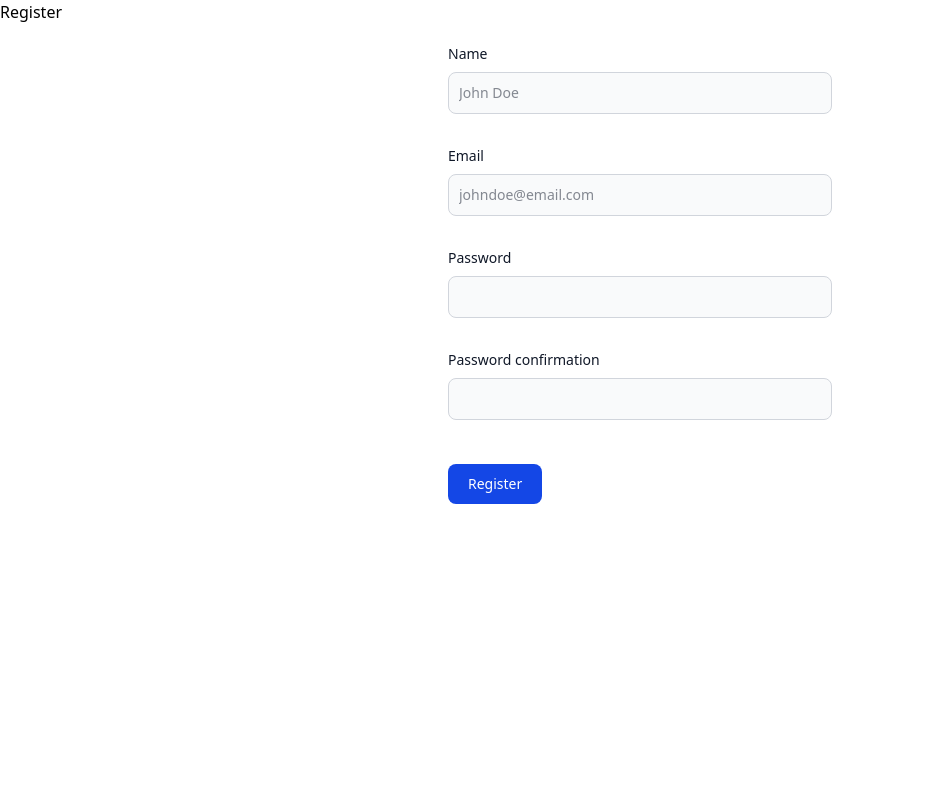
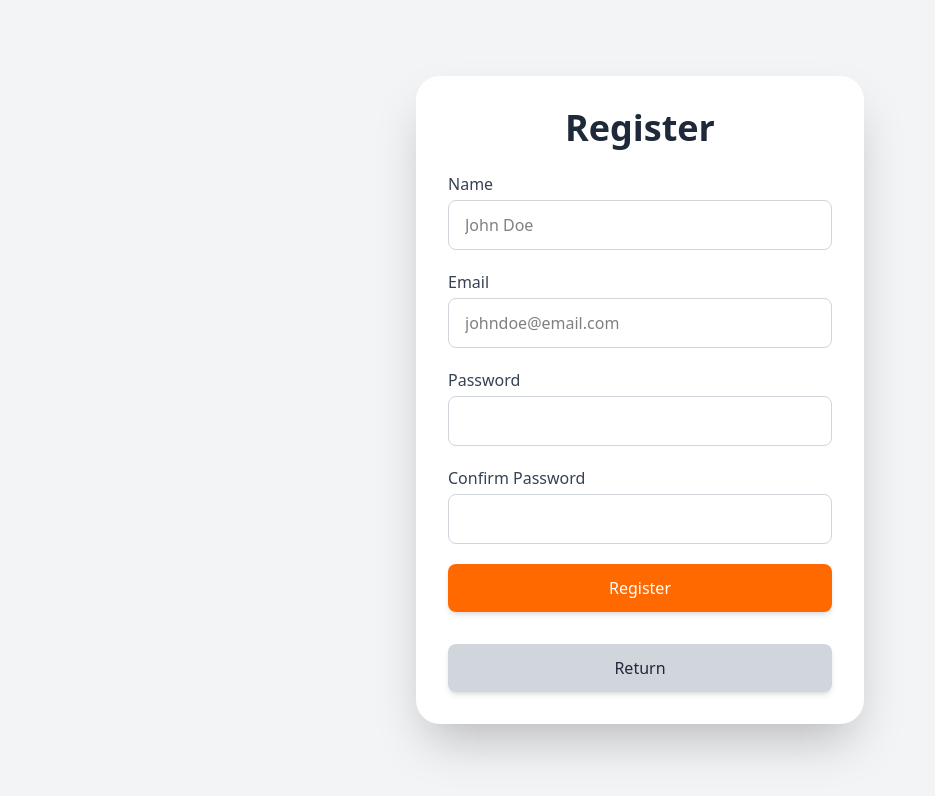
Before and after one commit to Tabs467/EPI-Health-Tracker-Frontend, a Vue app: page /register in a window 1280 px wide. Shown: the top 796 px of the page, without its empty margins (0-935 px from the left). Built offline with nearby package versions, Linux system fonts and the light colour scheme; the HTML template or start-up script is replaced by a standard one.

Commit message:
Login and Register Forms CSS

```diff
--- a/src/assets/main.css
+++ b/src/assets/main.css
@@ -1,4 +1,6 @@
 @import './base.css';
+
+/* Nav bar */
 
 .nav-link {
   @apply text-gray-700 font-medium px-4 py-2 rounded-md transition duration-300;
@@ -11,6 +13,8 @@
 .nav-link:not(.active-link):hover {
   @apply bg-gray-200;
 }
+
+/* Home */
 
 /* Centering the card */
 .welcome-container {
@@ -46,27 +50,59 @@
   @apply bg-gray-300 text-gray-800 hover:bg-gray-400;
 }
 
-.form-field-textbox {
-  @apply bg-gray-50 border border-gray-300 text-gray-900 text-sm rounded-lg
-         focus:ring-blue-500 focus:border-blue-500 block w-full p-2.5
-         dark:bg-gray-700 dark:border-gray-600 dark:placeholder-gray-400
-         dark:text-white dark:focus:ring-blue-500 dark:focus:border-blue-500;
+/* Login / Register */
+
+/* Center the Login/Register form */
+.auth-container {
+  @apply flex items-center justify-center min-h-screen bg-gray-100 px-4;
 }
 
-.form-field-textbox-label {
-  @apply block mb-2 text-sm font-medium text-gray-900 dark:text-white;
+/* Login/Register form card */
+.auth-card {
+  @apply bg-white w-full max-w-md p-8 rounded-3xl shadow-2xl text-center;
 }
 
-.form-field-checkbox {
-  @apply w-4 h-4 border border-gray-300 rounded-sm bg-gray-50 focus:ring-3 focus:ring-blue-300
-         dark:bg-gray-700 dark:border-gray-600 dark:focus:ring-blue-600 dark:ring-offset-gray-800 dark:focus:ring-offset-gray-800;
+/* Title */
+.auth-title {
+  @apply text-4xl font-bold text-gray-800;
 }
 
-.form-field-submit {
-  @apply text-white bg-blue-700 hover:bg-blue-800 focus:ring-4 focus:outline-none focus:ring-blue-300 font-medium rounded-lg text-sm w-full
-         sm:w-auto px-5 py-2.5 mt-3 text-center dark:bg-blue-600 dark:hover:bg-blue-700 dark:focus:ring-blue-800;
+/* Form layout */
+.auth-form {
+  @apply flex flex-col gap-5 mt-6;
 }
 
-.form-field-checkbox-label {
-  @apply ms-2 text-sm font-medium text-gray-900 dark:text-gray-300;
+/* Form group (label + input) */
+.form-group {
+  @apply flex flex-col text-left;
 }
+
+/* Label styling */
+.form-label {
+  @apply text-gray-700 font-medium mb-1;
+}
+
+/* Input field styling */
+.form-input {
+  @apply px-4 py-3 border border-gray-300 rounded-lg focus:outline-none focus:ring-2 focus:ring-orange-500 transition;
+}
+
+/* Error message */
+.form-error {
+  @apply text-red-500 text-xs italic mt-1;
+}
+
+/* Primary Button */
+.auth-button {
+  @apply bg-orange-500 text-white px-6 py-3 rounded-lg shadow-md hover:bg-orange-600 transition font-medium text-center;
+}
+
+/* Secondary (Return) Button */
+.auth-button.secondary {
+  @apply bg-gray-300 text-gray-800 hover:bg-gray-400 mt-3;
+}
+
+/* API error message (larger, centered error text) */
+.api-error {
+  @apply block text-center mt-2 text-sm;
+}
--- a/src/store/auth.ts
+++ b/src/store/auth.ts
@@ -18,7 +18,7 @@ export const useAuthStore = defineStore("auth", () =>
             try {
                 await axiosInstance.post('/register', data);
                 await getUser();
-                router.push('/profile');
+                router.push('/dashboard');
             } catch (e) {
                 if (e instanceof AxiosError && e.response?.status === 422) {
                     if (typeof e.response?.data.message === 'string' || e.response?.data.message instanceof String) {
@@ -41,7 +41,7 @@ export const useAuthStore = defineStore("auth", () =>
             try {
                 await axiosInstance.post('/login', data);
                 await getUser();
-                router.push('/profile');
+                router.push('/dashboard');
             } catch (e) {
                 if (e instanceof AxiosError && e.response?.status === 422) {
                     if (typeof e.response?.data.message === 'string' || e.response?.data.message instanceof String) {
--- a/src/views/auth/Login.vue
+++ b/src/views/auth/Login.vue
@@ -47,33 +47,26 @@
     };
 </script>
 <template>
-    <div>
-        <h1 class="pb-5">Login</h1>
-        <form class="max-w-sm mx-auto" novalidate @submit.prevent="handleSubmit()">
-            <div class="mb-5 bottom-5 pb-3">
-                <label for="email" class="form-field-textbox-label">Email</label>
-                <input type="email" id="email" v-model="form.email" class="form-field-textbox" placeholder="johndoe@email.com" />
-                <template v-if="errors.email">
-                    <span class="text-red-500 text-xs italic">
-                        {{ errors.email }}
-                    </span>
-                </template>
-                <template v-if="errors.api">
-                    <span class="text-red-500 text-xs italic">
-                        {{ errors.api }}
-                    </span>
-                </template>
-            </div>
-            <div class="mb-5 bottom-5 pb-3">
-                <label for="password" class="form-field-textbox-label">Password</label>
-                <input type="password" id="password" v-model="form.password" class="form-field-textbox" />
-                <template v-if="errors.password">
-                    <span class="text-red-500 text-xs italic">
-                        {{ errors.password }}
-                    </span>
-                </template>
-            </div>
-            <button type="submit" class="form-field-submit">Login</button>
-        </form>
-    </div>
+    <main class="auth-container">
+        <div class="auth-card">
+            <h1 class="auth-title">Login</h1>
+            <form class="auth-form" novalidate @submit.prevent="handleSubmit()">
+                <div class="form-group">
+                    <label for="email" class="form-label">Email</label>
+                    <input type="email" id="email" v-model="form.email" class="form-input" placeholder="johndoe@email.com" />
+                    <span v-if="errors.email" class="form-error">{{ errors.email }}</span>
+                    <span v-if="errors.api" class="form-error">{{ errors.api }}</span>
+                </div>
+
+                <div class="form-group">
+                    <label for="password" class="form-label">Password</label>
+                    <input type="password" id="password" v-model="form.password" class="form-input" />
+                    <span v-if="errors.password" class="form-error">{{ errors.password }}</span>
+                </div>
+
+                <button type="submit" class="auth-button">Login</button>
+                <RouterLink to="/" class="auth-button secondary">Return</RouterLink>
+            </form>
+        </div>
+    </main>
 </template>
--- a/src/views/auth/Register.vue
+++ b/src/views/auth/Register.vue
@@ -66,51 +66,38 @@
     };
 </script>
 <template>
-    <div>
-        <h1 class="pb-5">Register</h1>
-        <form class="max-w-sm mx-auto" novalidate @submit.prevent="handleSubmit()">
-            <div class="mb-5 bottom-5 pb-3">
-                <label for="name" class="form-field-textbox-label">Name</label>
-                <input type="name" id="name" v-model="form.name" class="form-field-textbox" placeholder="John Doe" />
-                <template v-if="errors.name">
-                    <span class="text-red-500 text-xs italic">
-                        {{ errors.name }}
-                    </span>
-                </template>
+    <main class="auth-container">
+        <div class="auth-card">
+            <h1 class="auth-title">Register</h1>
+            <form class="auth-form" novalidate @submit.prevent="handleSubmit()">
+                <div class="form-group">
+                    <label for="name" class="form-label">Name</label>
+                    <input type="text" id="name" v-model="form.name" class="form-input" placeholder="John Doe" />
+                    <span v-if="errors.name" class="form-error">{{ errors.name }}</span>
                 </div>
-            <div class="mb-5 bottom-5 pb-3">
-                <label for="email" class="form-field-textbox-label">Email</label>
-                <input type="email" id="email" v-model="form.email" class="form-field-textbox" placeholder="johndoe@email.com" />
-                <template v-if="errors.email">
-                    <span class="text-red-500 text-xs italic">
-                        {{ errors.email }}
-                    </span>
-                </template>
+
+                <div class="form-group">
+                    <label for="email" class="form-label">Email</label>
+                    <input type="email" id="email" v-model="form.email" class="form-input" placeholder="johndoe@email.com" />
+                    <span v-if="errors.email" class="form-error">{{ errors.email }}</span>
                 </div>
-            <div class="mb-5 bottom-5 pb-3">
-                <label for="password" class="form-field-textbox-label">Password</label>
-                <input type="password" id="password" v-model="form.password" class="form-field-textbox" />
-                <template v-if="errors.password">
-                    <span class="text-red-500 text-xs italic">
-                        {{ errors.password }}
-                    </span>
-                </template>
+
+                <div class="form-group">
+                    <label for="password" class="form-label">Password</label>
+                    <input type="password" id="password" v-model="form.password" class="form-input" />
+                    <span v-if="errors.password" class="form-error">{{ errors.password }}</span>
                 </div>
-            <div class="mb-5 bottom-5 pb-3">
-                <label for="password_confirmation" class="form-field-textbox-label">Password confirmation</label>
-                <input type="password" id="password_confirmation" v-model="form.password_confirmation" class="form-field-textbox" />
-                <template v-if="errors.password_confirmation">
-                    <span class="text-red-500 text-xs italic">
-                        {{ errors.password_confirmation }}
-                    </span>
-                </template>
+
+                <div class="form-group">
+                    <label for="password_confirmation" class="form-label">Confirm Password</label>
+                    <input type="password" id="password_confirmation" v-model="form.password_confirmation" class="form-input" />
+                    <span v-if="errors.password_confirmation" class="form-error">{{ errors.password_confirmation }}</span>
                 </div>
-            <button type="submit" class="form-field-submit">Register</button>
-            <template v-if="errors.api">
-                <span class="text-red-500 text-s italic pl-5">
-                    {{ errors.api }}
-                </span>
-            </template>
+
+                <button type="submit" class="auth-button">Register</button>
+                <span v-if="errors.api" class="form-error api-error">{{ errors.api }}</span>
+                <RouterLink to="/" class="auth-button secondary">Return</RouterLink>
             </form>
         </div>
+    </main>
 </template>
```
Lines whose indentation alone changed are shown as unchanged.
